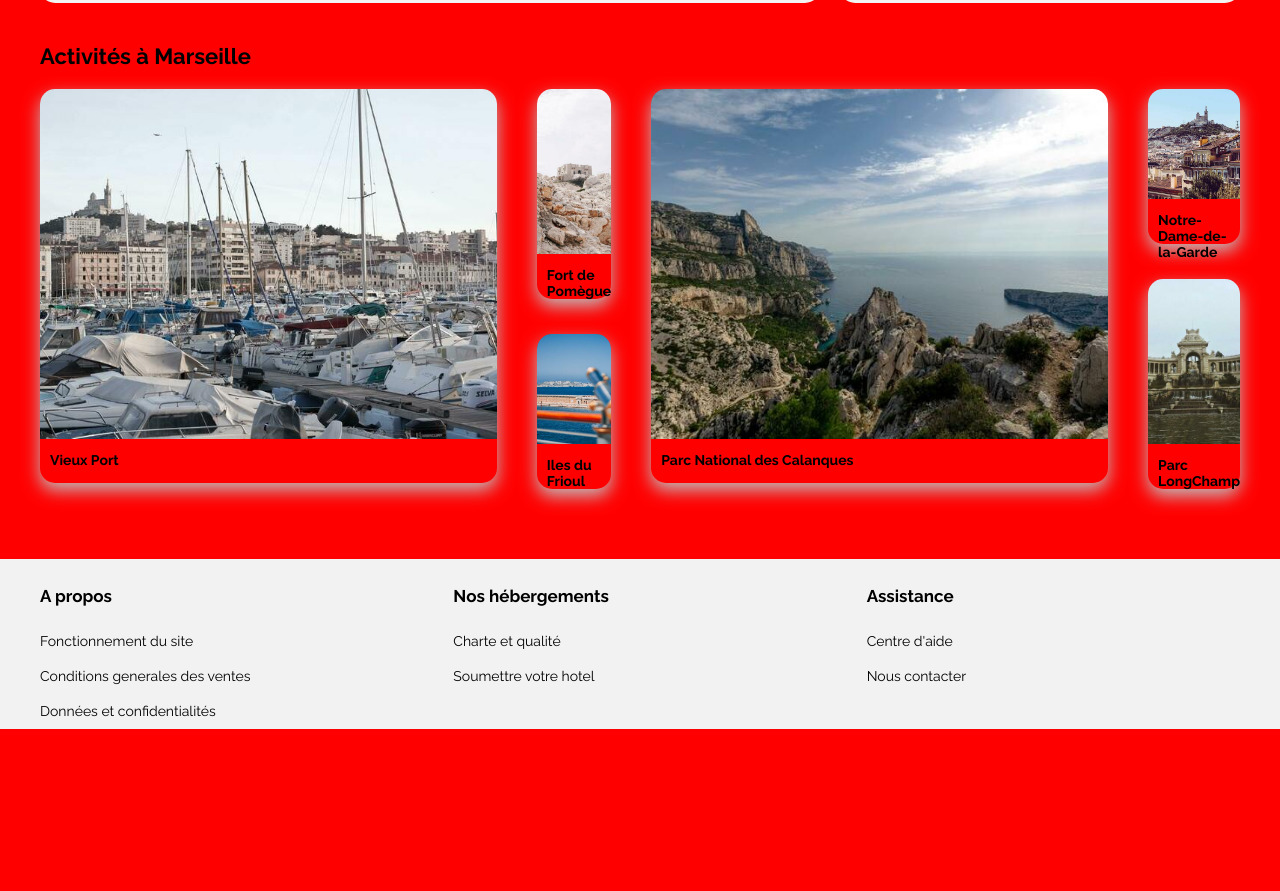
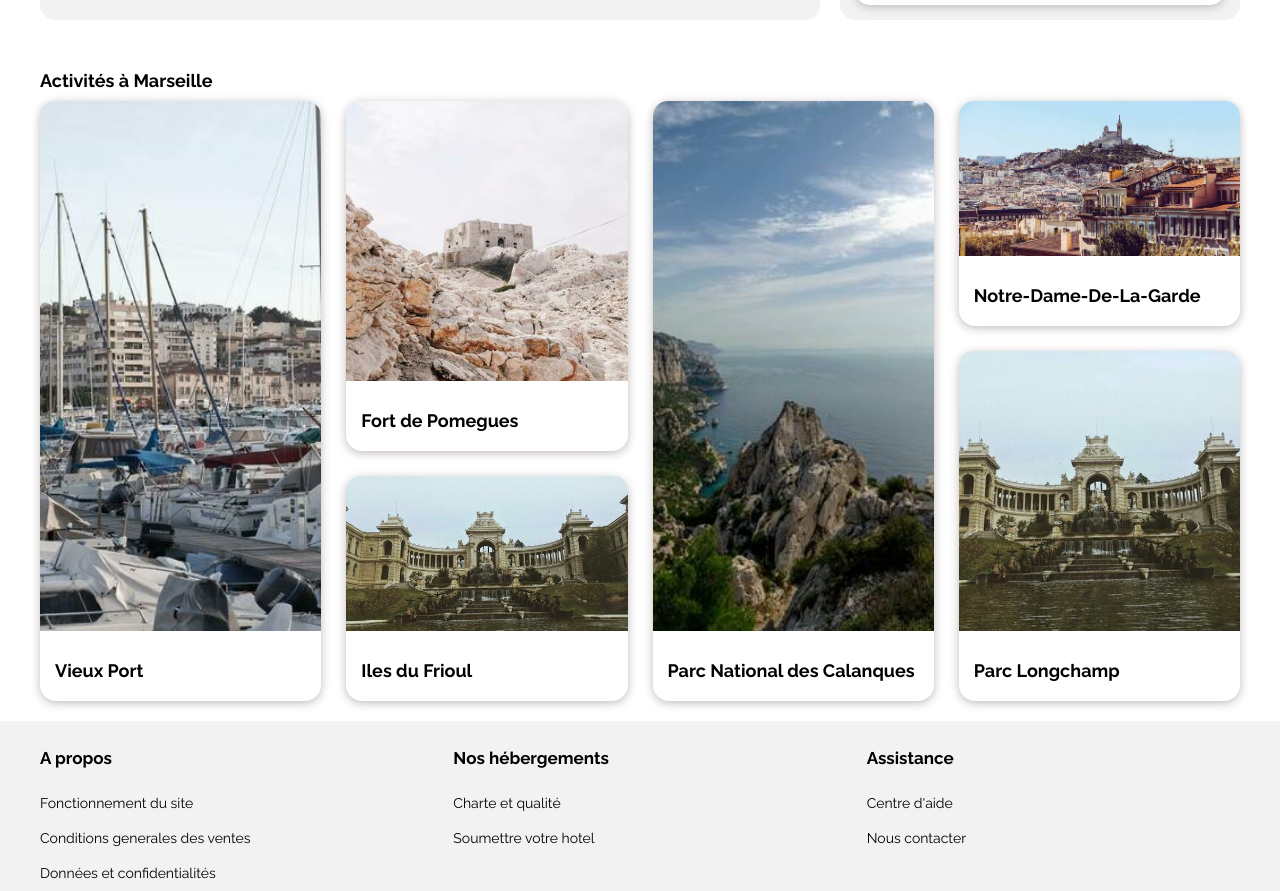
Before and after one commit to pascalinecte91/P2_Booki_-Transformez_maquette, a website: page index.html in a window 1280 px wide. Shown: the part 919-1810 px from the top of the page. Before the commit the page ends 1648 px from the top, so only its background shows below. Drawn offline with Linux system fonts and the light colour scheme.

Commit message:
section activities

```diff
--- a/css/style.css
+++ b/css/style.css
@@ -1,7 +1,6 @@
 /*************
     Reset
 **************/
-
 * {
     margin: 0;
     padding: 0;
@@ -27,12 +26,11 @@
 :root {
     font-family: 'Raleway', sans-serif;
     font-size: 22px;
-    background-color: red;
-
 }
 
 main {
     padding: 0px 40px;
+    margin-bottom: 20px;
 }
 
 h1 {
@@ -59,7 +57,6 @@ h4 {
 /********************
       HEADER
 *********************/
-
 
 header {
     display: flex;
@@ -111,8 +108,9 @@ header {
     padding: 20px;
     height: 51px;
 }
-#search  {
-height: 51px;
+
+#search {
+    height: 51px;
 }
 
 .search h1 {
@@ -274,7 +272,6 @@ button.btn-gray-light:hover {
     box-shadow: 0px 2px 10px var(--gray-light-box);
     background-color: white;
     padding: 4px 4px 4px 4px;
-
 }
 
 .hebergment .hotelImg {
@@ -356,14 +353,12 @@ button.btn-gray-light:hover {
     display: flex;
     flex-direction: row;
     justify-content: flex-start;
-    height: 130px;
     gap: 1px 5px;
     background-color: white;
     border-radius: 15px;
     margin: 8px;
     box-shadow: 0px 2px 10px var(--gray-light-box);
 }
-
 
 .popularContent {
     padding-left: 15px;
@@ -385,7 +380,6 @@ button.btn-gray-light:hover {
     font-size: 11px;
     color: var(--blue);
     padding-bottom: 10px;
-
 }
 
 .popularItem figcaption {
@@ -396,7 +390,6 @@ button.btn-gray-light:hover {
     flex-direction: column;
     justify-content: space-between;
     padding-bottom: 8px;
-
 }
 
 .popular,
@@ -407,83 +400,80 @@ button.btn-gray-light:hover {
 }
 
 /****************************
-      SECTION activitiesList
+      SECTION activities
 *****************************/
-.activitiesList {
-    display: flex;
-    justify-content: space-between;
-    gap: 40px;
+
+.activityCards {
+    display: grid;
+    grid-template-columns: repeat(4, 1fr);
+    grid-template-rows: repeat(5, 100px);
+    gap: 25px;
+    grid-template-areas:
+        "One Two Four Five"
+        "One Two Four Five"
+        "One Two Four Six"
+        "One Three Four Six"
+        "One Three Four Six";
 }
 
-/* titre section activite*/
-.activTitle {
-    font-size: 22px;
-    color: black;
-    margin-bottom: 20px;
-    margin-top: 40px;
+.activityCard {
+    display: flex;
+    flex-direction: column;
+    background-color: white;
+    border-radius: 16px;
+    box-shadow: 0px 2px 10px var(--gray-light-box);
 }
 
-/* legende activites */
-
-h3.activit {
-    padding-left: 10px;
-    padding-top: 8px;
-    font-size: 14px;
-    color: black;
+.cardOne {
+    grid-area: One;
 }
 
-/*  toutes les images de la section */
-.activitiesList img {
-    width: 100%;
-    height: calc(100% - 30px);
-    object-fit: cover;
-    border-radius: 15px 15px 0px 0px;
+.cardTwo {
+    grid-area: Two;
 }
 
-/********************************/
-/*      1 image verticale  */
-/********************************/
-/* card COL 1 image*/
-.activitOnePicture
- {
-    height: 80%;
-    width: 100%;
-    box-shadow: 0px 7px 17px var(--gray-light-box);
-    padding-bottom: 15px;
-    border-radius: 15px 15px 15px 15px;
+.cardThree {
+    grid-area: Three;
 }
 
-.activitOnePicture img {
-    height: 350px;
+.cardFour {
+    grid-area: Four;
 }
 
-
-.fort,
-.longChamp {
-    height: 210px;
-    width: 100%;
-    padding-bottom: 15px;
-    border-radius: 15px 15px 15px 15px;
-    margin-bottom: 45px;
-    box-shadow: 0px 7px 17px var(--gray-light-box);
+.cardFive {
+    grid-area: Five;
 }
 
-.notreDame,
-.frioul {
-
-    height: 155px;
-    width: 100%;
-    box-shadow: 0px 7px 17px var(--gray-light-box);
-    padding-bottom: 15px;
-    margin-bottom: 40px;
-    border-radius: 15px 15px 15px 15px;
+.cardSix {
+    grid-area: Six;
 }
 
-.activitTwoPictures .frioul .notreDame img {
-    height: 200px;
-
+.activityPicture img {
+    height: 100%;
+    width: 100%;
+    border-radius: 15px 15px 0px 0px;
+    object-fit: cover;
 }
 
+.activitTitle,
+h3 {
+    font-size: 18px;
+    color: black;
+    padding-top: 50px;
+    padding-bottom: 10px;
+}
+
+.activityPicture {
+    height: calc(100% - 70px);
+}
+
+/* LEGENDE CARD */
+.activitLegend {
+    height: 30px;
+    display: flex;
+    align-items: center;
+    padding-left: 15px;
+}
 
 /*****************
     FOOTER
--- a/css/style.desktop.css
+++ b/css/style.desktop.css
@@ -19,18 +19,6 @@
 ***************************/
 
 
-.activitTwoPictures,
-.fort,
-.longChamp {
-    margin-bottom: 35px;
-}
-
-.activitTwoPictures,
-.notreDame,
-.frioul {
-    margin-bottom: 35px;
-}
-
 
 /******************
         FOOTER
--- a/css/style.mobile.css
+++ b/css/style.mobile.css
@@ -50,7 +50,6 @@ header {
 /*****************
     SEARCH
 ******************/
-
 
 .search {
     padding: 0px 30px;
@@ -109,7 +108,6 @@ button.btn-gray-light i {
     margin: -2px 7px 0px -6px;
 }
 
-
 .filtersBtn .btn-gray-light {
     font-size: 19px;
     font-weight: 600;
@@ -141,7 +139,6 @@ button.btn-gray-light i {
     margin: 0px;
     gap: 0px;
     background-color: transparent;
-
 }
 
 .hebergment .title {
@@ -182,7 +179,6 @@ img .hotelImg {
     padding: 7px 5px 0px 15px;
 }
 
-
 /******************/
 
 .plusInfo {
@@ -191,7 +187,6 @@ img .hotelImg {
     padding-left: 20px;
     font-size: 18px;
     font-weight: 900;
-
 }
 
 /*****************
@@ -260,52 +255,12 @@ h3.popularName {
 ******************/
 
 
-.activitiesList {
-    flex-direction: column;
-    margin: 10px 5px 5px 5px;
-}
-
-.activTitle {
-    font-size: 22px;
-    color: black;
-    padding-left: 25px;
-    margin-top: 40px;
-}
-
-.activitOnePicture img {
-    height: 150px;
-}
-
-article.activitOnePicture
- {
-    height: 200px;
-}
-
-.activitTwoPictures
- {
-    height: inherit;
-    width: 100%;
-}
-
-.activitTwoPictures
- img {
-    height: 150px;
-
-}
-
-.activitiesList {
-margin: 20px;
-}
-
-
-
 /*****************
     FOOTER
 ******************/
- .containerFooter {
-
+.containerFooter {
     display: grid;
-    grid-template-columns: 1fr  ;
+    grid-template-columns: 1fr;
     padding: 0px 20px 0px 20px;
     line-height: 30px;
 }
--- a/css/style.tablet.css
+++ b/css/style.tablet.css
@@ -32,9 +32,9 @@
 #trois {
     display: none;
 }
+
 .hebergements {
     padding-top: 10px;
-
 }
 
 .hebergements .title {
@@ -90,8 +90,8 @@ h2.title {
 ********************/
 .popular {
     gap: 30px ;
+}
 
-}
 .popularItem {
     height: 195px;
     flex-direction: column;
@@ -110,45 +110,41 @@ h2.title {
     height: 100px;
 }
 
-
 figcaption p {
     padding-bottom: 5px;
 }
-
-
 
 /*****************
     ACTIVITES
 ******************/
 
-.activitiesList {
-    gap: 20px;
+.activityCards {
+    grid-template-rows: repeat(5, 70px);
+    gap: 15px;
 }
 
-
-.activitTwoPictures,
-.fort,
-.longChamp {
-    margin-bottom: 35px;
+.activitTitle,
+h3 {
+    font-size: 15px;
+    padding-top: 15px;
+    padding-bottom: 10px;
 }
 
-.activitTwoPictures,
-.notreDame,
-.frioul {
-    margin-bottom: 35px;
-
+.activityPicture {
+    height:100% ;
 }
 
-
+.activitLegend {
+    display: none;
+}
 
 /****************
       FOOTER
 ****************/
 
- .containerFooter {
+.containerFooter {
     font-size: 12px;
     line-height: 25px;
-
 }
 .containerFooter h4 {
     font-size: 14px;
--- a/index.html
+++ b/index.html
@@ -176,6 +176,7 @@
             </section>
 
             <!--section popular-->
+
             <section class="popular">
                 <h2 class="title">
                     Les plus populaires <i class="fas fa-chart-line"></i>
@@ -243,74 +244,65 @@
 
         <!--END section Popular-->
 
-        <!--Activity-->
-        <h2 class="activTitle">Activités à Marseille</h2>
-        <section class="activitiesList">
-            <article class="activitOnePicture">
-                <a href="#">
-                    <figure class="vieuxPort"><img
-                            src="./images/activites/4_small/reno-laithienne-QUgJhdY5Fyk-unsplash.jpg" alt="image">
-                        <figcaption>
-                            <h3 class="activit">Vieux Port</h3>
+        <section class="activites">
+            <h2 class="activitTitle">Activités à Marseille</h2>
+            <div class="activityCards">
+                <a href="#" class="activityCard cardOne">
+                    <figure class="activityPicture">
+                        <img src="./images/activites/4_small/reno-laithienne-QUgJhdY5Fyk-unsplash.jpg" alt="image">
+                        <figcaption class="activitLegend">
+                            <h3>Vieux Port</h3>
                         </figcaption>
                     </figure>
                 </a>
-            </article>
-            <article class="activitTwoPictures">
-                <a href="#">
-                    <figure class="fort">
+                <a href="#" class="activityCard cardTwo">
+                    <figure class="activityPicture">
                         <img src="./images/activites/4_small/paul-hermann-QFTrLdQIRhI-unsplash.jpg" alt="image">
-                        <figcaption>
-                            <h3 class="activit">Fort de Pomègue </h3>
+                        <figcaption class="activitLegend">
+                            <h3>Fort de Pomegues</h3>
                         </figcaption>
                     </figure>
                 </a>
-                <a href="#">
-                    <figure class="frioul">
-                        <img src="./images/activites/4_small/kevin-hikari-rV_Qd1l-VXg-unsplash.jpg" alt="image">
-                        <figcaption>
-                            <h3 class="activit">Iles du Frioul</h3>
+                <a href="#" class="activityCard cardThree">
+                    <figure class="activityPicture">
+                        <img src="./images/activites/4_small/lena-paulin-wH2-EJoDcV0-unsplash.jpg" alt="image">
+                        <figcaption class="activitLegend">
+                            <h3>Iles du Frioul</h3>
                         </figcaption>
                     </figure>
                 </a>
-            </article>
-
-            <article class="activitOnePicture">
-                <a href="#">
-                    <figure class="calanques"><img
-                            src="./images/activites/4_small/kilyan-sockalingum-NR8-cBCN3aI-unsplash.jpg" alt="image">
-                        <figcaption>
-                            <h3 class="activit">Parc National des Calanques</h3>
+                <a href="#" class="activityCard cardFour">
+                    <figure class="activityPicture">
+                        <img src="./images/activites/4_small/kilyan-sockalingum-NR8-cBCN3aI-unsplash.jpg" alt="image">
+                        <figcaption class="activitLegend">
+                            <h3>Parc National des Calanques</h3>
                         </figcaption>
                     </figure>
                 </a>
-            </article>
-
-            <article class="activitTwoPictures">
-                <a href="#">
-                    <figure class="notreDame">
+                <a href="#" class="activityCard cardFive">
+                    <figure class="activityPicture">
                         <img src="./images/activites/4_small/florian-wehde-xW9e8gdotxI-unsplash.jpg" alt="image">
-                        <figcaption>
-                            <h3 class="activit">Notre-Dame-de-la-Garde</h3>
+                        <figcaption class="activitLegend">
+                            <h3>Notre-Dame-De-La-Garde</h3>
                         </figcaption>
                     </figure>
                 </a>
-
-                <a href="#">
-                    <figure class="longChamp">
-                        <img src="./images/activites/4_small/lena-paulin-wH2-EJoDcV0-unsplash.jpg" alt="image">
-                        <figcaption>
-                            <h3 class="activit">Parc LongChamp</h3>
+                <a href="#" class="activityCard cardSix">
+                    <figure class="activityPicture">
+                        <img src="./images/activites/4_small/lena-paulin-wH2-EJoDcV0-unsplash.jpg"
+                            alt="image Longchamp">
+                        <figcaption class="activitLegend">
+                            <h3>Parc Longchamp</h3>
                         </figcaption>
                     </figure>
                 </a>
-            </article>
+            </div>
         </section>
-    <!--END section Activity-->
-</main>
+        <!--END Activities Marseille-->
 
+    </main>
     <!--footer-->
-       <footer class="containerFooter">
+    <footer class="containerFooter">
         <div class="containerElem1">
             <h4>A propos</h4>
             <ul>
```
